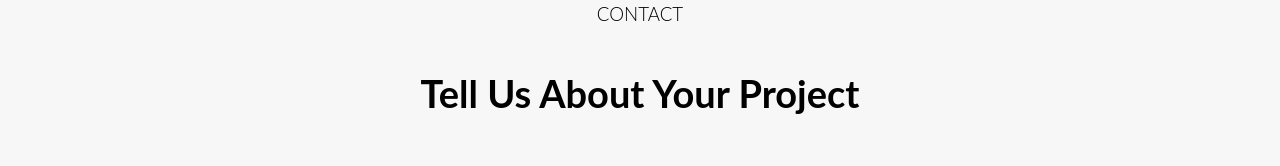
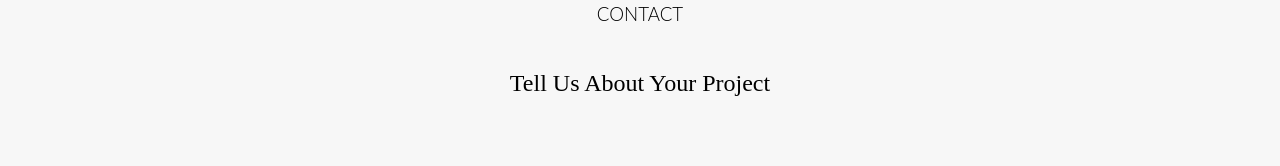
Before and after one commit to matthewbates/mars-industries, a React (Create React App) app: page /contact in a window 1280 px wide. Shown: the part 466-632 px from the top of the page. Built offline with nearby package versions, Linux system fonts and the light colour scheme.

Commit message:
refactored the Form component

```diff
--- a/src/pages/Contact/ContactElements.js
+++ b/src/pages/Contact/ContactElements.js
@@ -20,7 +20,6 @@ export const ContactImg = styled.img`
 export const ContactH3 = styled.h3`
   margin-top: 2rem;
   line-height: 3rem;
-  font-weight: 400;
   align-items: center;
   justify-content: center;
   text-align: center;
@@ -58,11 +57,10 @@ export const ContactH5 = styled.h5`
   letter-spacing: 1.5px;
 `;
 
-export const ContactH1 = styled.h1`
+export const ContactSubtitle = styled.h2`
   margin-top: 2rem;
   text-align: center;
   justify-content: center;
-  font-family: "Lato";
-  font-weight: bold;
-  font-size: 38px;
+  font-family: "Poppins";
+  font-weight: 500;
 `;
--- a/src/pages/Contact/index.js
+++ b/src/pages/Contact/index.js
@@ -3,10 +3,9 @@ import {
   ContactContainer,
   ImgWrapper,
   ContactImg,
-  ContactH5,
   ContactH3,
   ContactH2,
-  ContactH1,
+  ContactSubtitle,
 } from "./ContactElements";
 import Header from "../../components/Header";
 import Navbar from "../../components/Navbar";
@@ -29,7 +28,7 @@ export default function Contact() {
           </ContactH2>
         </ImgWrapper>
         <ContactH3>Contact</ContactH3>
-        <ContactH1>Tell Us About Your Project</ContactH1>
+        <ContactSubtitle>Tell Us About Your Project</ContactSubtitle>
         <Form />
         <Footer />
       </ContactContainer>
--- a/src/pages/Gallery/GalleryElements.js
+++ b/src/pages/Gallery/GalleryElements.js
@@ -3,7 +3,6 @@ import styled from "styled-components";
 export const GalleryH3 = styled.h3`
   margin-top: 2rem;
   line-height: 3rem;
-  font-weight: 400;
   align-items: center;
   justify-content: center;
   text-align: center;
--- a/src/pages/Services/ServiceElements.js
+++ b/src/pages/Services/ServiceElements.js
@@ -8,7 +8,6 @@ export const ServicesContainer = styled.div`
 export const ServicesH3 = styled.h3`
   margin-top: 2rem;
   line-height: 3rem;
-  font-weight: 400;
   align-items: center;
   justify-content: center;
   text-align: center;
```
Also changed, not shown: src/components/UseInView/index.js (added, +11 -0 lines).
